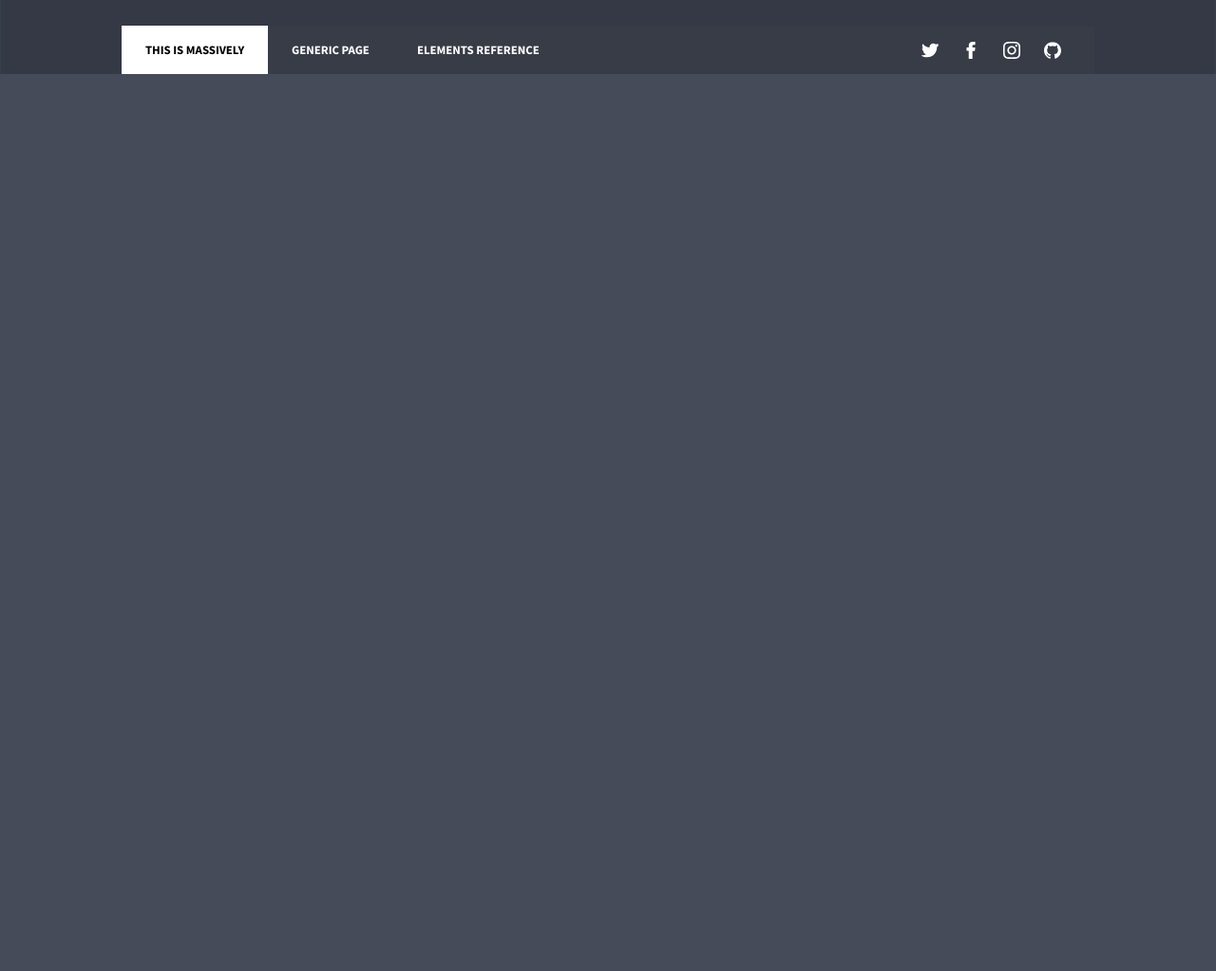
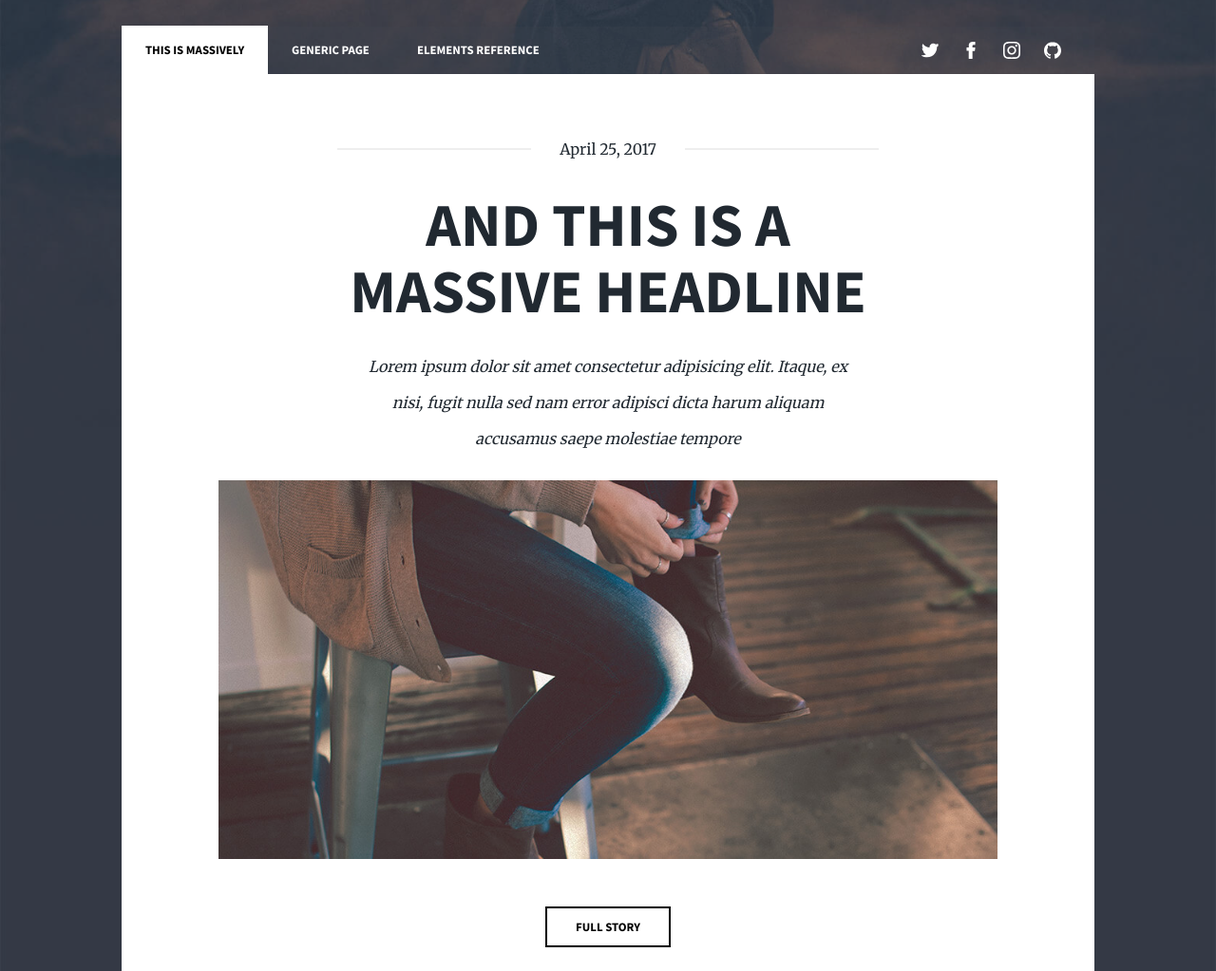
Before and after one commit to ManideepPaul/Massively-landing-page, a plain HTML site: page index.html in a window 1280 px wide. Shown: the part 502-1525 px from the top of the page at 95% size. Before the commit the page ends 800 px from the top, so only its background shows below. Drawn offline with Linux system fonts and the light colour scheme.

Commit message:
BigBlog complrted

```diff
--- a/index.html
+++ b/index.html
@@ -4,24 +4,28 @@
     <meta charset="UTF-8" />
     <meta http-equiv="X-UA-Compatible" content="IE=edge" />
     <meta name="viewport" content="width=device-width, initial-scale=1.0" />
-		<link rel="stylesheet" href="style.css">
+    <link rel="stylesheet" href="style.css" />
     <title>codedamn Project</title>
   </head>
   <body>
     <!-- start writing your code -->
     <div class="mainContainer">
-
       <!-- heroSec -->
-			<img  class="bg" src="./assets/images/bg.jpg" alt="">
+      <img class="bg" src="./assets/images/bg.jpg" alt="" />
       <div class="heading">
         <h1 class="heading1">This is</h1>
         <h1 class="heading1">Massively</h1>
       </div>
       <div class="heroP">
-				<p class="heroSecP">A free, fully responsive HTML5 + CSS3 site template design by @ajlkn for HTML5Up</p>
-				<p class="heroSecP">and released for free under the <span>Creative Commons license.</span></p>
+        <p class="heroSecP">
+          A free, fully responsive HTML5 + CSS3 site template design by @ajlkn
+          for HTML5Up
+        </p>
+        <p class="heroSecP">
+          and released for free under the <span>Creative Commons license.</span>
+        </p>
       </div>
-            <img class="arrow" src="./assets/images/downArrow.svg" alt="" srcset="">
+      <img class="arrow" src="./assets/images/downArrow.svg" alt="" srcset="" />
       <!-- heroSec -->
 
       <!-- blogSec -->
@@ -33,15 +37,38 @@
           <h3 class="heading3 blogh3">Generic page</h3>
           <h3 class="heading3 blogh3">Elements reference</h3>
           <div class="navIcon">
-						<img src="./assets/Icon/twitter-svgrepo-com.svg" alt="twitter">
-						<img src="./assets/Icon/facebook-svgrepo-com.svg" alt="facebook">
-						<img src="./assets/Icon/instagram-svgrepo-com.svg" alt="instagram">
-						<img src="./assets/Icon/github-svgrepo-com.svg" alt="github">
+            <img src="./assets/Icon/twitter-svgrepo-com.svg" alt="twitter" />
+            <img src="./assets/Icon/facebook-svgrepo-com.svg" alt="facebook" />
+            <img
+              src="./assets/Icon/instagram-svgrepo-com.svg"
+              alt="instagram"
+            />
+            <img src="./assets/Icon/github-svgrepo-com.svg" alt="github" />
           </div>
         </nav>
+        <div class="blogs">
+          <div class="bigBlog">
+            <div class="date">
+              <span class="line l1"></span>
+			  <span>April 25, 2017</span>
+			  <span class="line l2"></span>
+            </div>
+			<div class="blogHeading">
+				<h2 class="heading2">And this is a</h2>
+				<h2 class="heading2">massive headline</h2>
+			</div>
+            <p class="blogDesc">
+              Lorem ipsum dolor sit amet consectetur adipisicing elit. Itaque,
+              ex nisi, fugit nulla sed nam error adipisci dicta harum aliquam
+              accusamus saepe molestiae tempore
+            </p>
+			<img src="./assets/images/pic01.jpg" alt="">
+			<p class="button"><h3 class="heading3">full story</h3></p>
+          </div>
+          <div class="allBlogs"></div>
+        </div>
       </section>
       <!-- blogSec -->
-
     </div>
   </body>
 </html>
--- a/style.css
+++ b/style.css
@@ -29,6 +29,9 @@ body{
     font-size: 64px;
     line-height: 70.4px;
     color: #212931;
+    text-transform: uppercase;
+    text-align: center;
+    font-weight: bolder;
 }
 
 .heading3 {
@@ -111,7 +114,7 @@ nav {
 }
 
 .blogh3 {
-    padding: 0 25px;
+    padding: 25px 25px;
     color:#ffffff;
 }
 
@@ -132,4 +135,59 @@ nav {
     height: 18px;
 }
 
+.blogs {
+    display: flex;
+    flex-direction: column;
+    background-color: #ffffff;
+}
+
+.date {
+    position: relative;
+    margin-top: 10px;
+    display: flex;
+    align-items: center;
+    justify-content: space-between;
+    margin-top: 60px;
+}
+
+.line {
+    height: 2px;
+    width: 200%;
+    background-color: #eeeeee;
+    position: absolute;
+}
+
+.l1 {
+    right: -230%;
+}
+
+.l2 {
+    left: -230%;
+}
+
+
+.bigBlog {
+    display: flex;
+    flex-direction: column;
+    justify-content: center;
+    align-items: center;
+    gap: 25px;
+}
+
+.bigBlog img {
+    width: 80%;
+}
+
+.bigBlog .heading3 {
+    border: 2px solid black;
+    padding: 10px 30px;
+    color: black;
+}
+
+.blogDesc {
+    text-align: center;
+    width: 50%;
+    font-style: italic;
+}
+
 /* blogSec */
```
Lines whose indentation alone changed are shown as unchanged.
